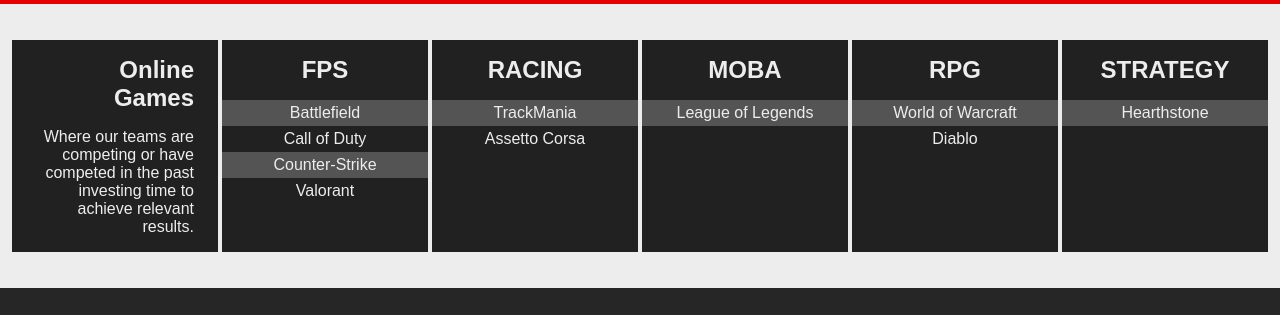
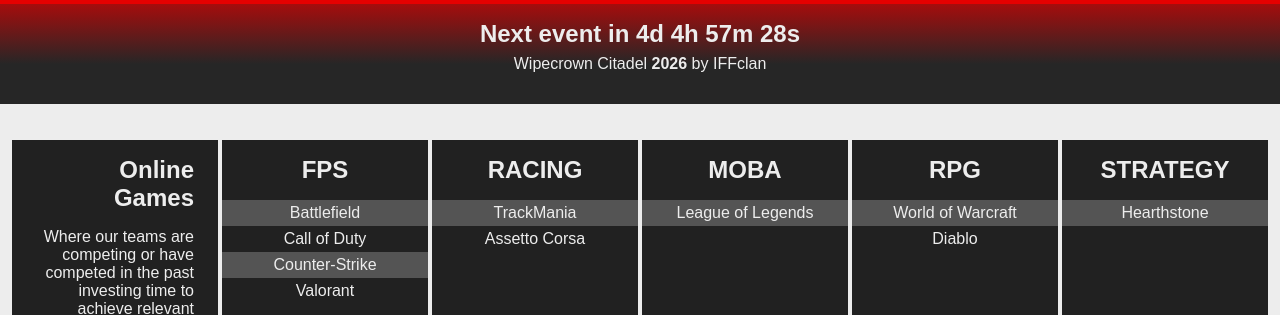
Before and after one commit to andreariosa/iffclan, a website: page index.html in a window 1280 px wide. Shown: the part 396-711 px from the top of the page. Drawn offline with nearby package versions, Linux system fonts and the light colour scheme; files that its build step writes are made by us from their sources; files whose address does not match are found by name.

Commit message:
Add "Wipecrown Citadel 2026" event and bump immutable package version

```diff
--- a/index.html
+++ b/index.html
@@ -47,7 +47,7 @@
       <h1>Loading...</h1>
     </div>
     <div id="event-info">
-      <p>Arthas <b>LAG Party</b> by IFFclan</p>
+      <p>Wipecrown Citadel <b>2026</b> by IFFclan</p>
     </div>
   </div>
 
@@ -246,6 +246,7 @@
       <div id="box-list">
         <div class="list">
           <div class="item intro"><p>All the LAN Parties we organized/helped organize or attended live as players or spectators.</p></div>
+          <div class="item lanparty"><i class="fas fa-users"> **</i> <p>Wipecrown Citadel 2026</p> <p>by IFFclan</p> <p class="time">2026-09-19</p> </div>
           <div class="item lanparty"><i class="fas fa-users"> **</i> <p>Arthas LAG Party</p> <p>by IFFclan</p> <p class="time">2026-03-28</p> </div>
           <div class="item lanparty"><i class="fas fa-users"> **</i> <p>LWTS Extravaganza LAN Party</p> <p>by IFFclan</p> <p class="time">2025-04-12</p> </div>
           <div class="item lanparty"><i class="fas fa-users"></i> <p>Hitbox 8 Summer Edition</p> <p>by Hitbox</p> <p class="time">2018-09-01</p> </div>
--- a/js/core.js
+++ b/js/core.js
@@ -180,7 +180,7 @@
   };
 
   /* Banner */
-  var eventDate = new Date("2026-03-28").getTime();
+  var eventDate = new Date("2026-09-19").getTime();
   var eventClickable = false;
 
   var banner = document.getElementById("banner");
```
Also changed, not shown: 1 other file.
